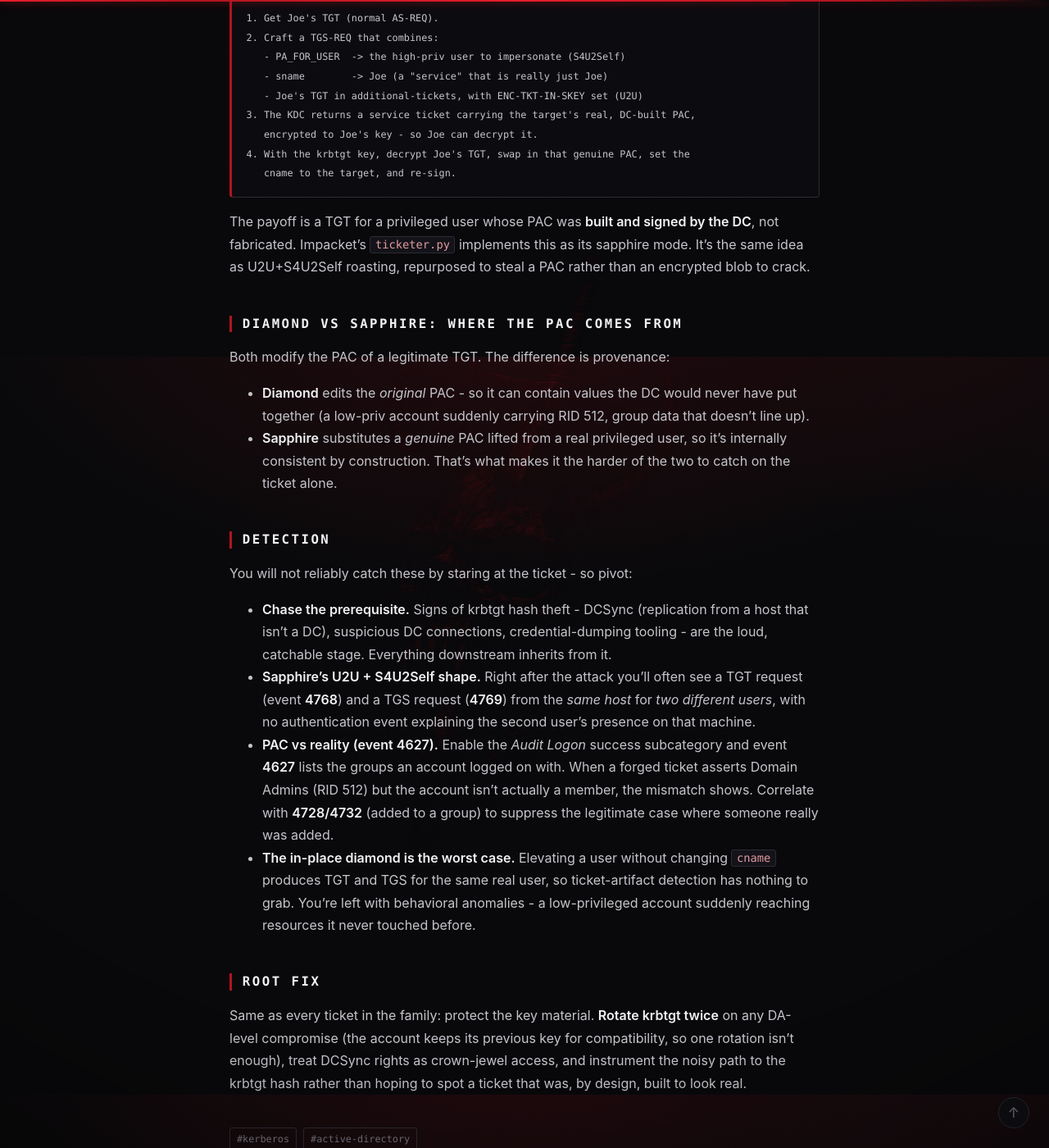
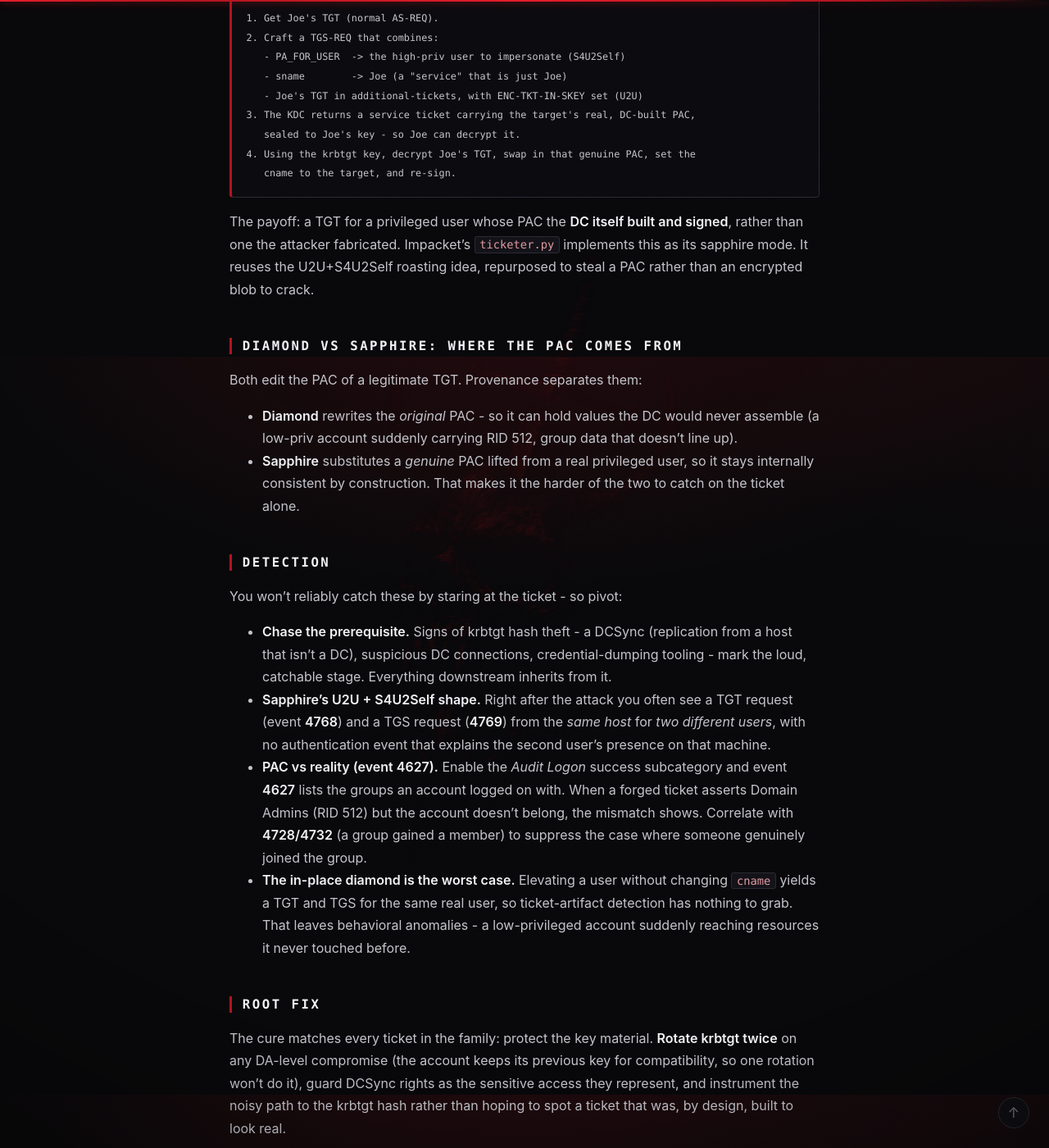
Before and after one commit to warpedatom/warpedatom.github.io, a Jekyll site: the page built from _posts/2026-08-03-diamond-and-sapphire-tickets.md, in a window 1280 px wide and 1400 px high, scrolled down 2265 px. Shown: the whole window at 82% size. Built offline with Jekyll 4.4.1, drawn with Linux system fonts in a browser that asks for light colours; comment, search, counter and statistics services are not loaded; some of the changed text lies outside the part shown.

Commit message:
Reword new posts to clear Vale write-good lint
Rewrite both new posts in active voice and drop weasel/wordy words so the
diff stops pushing reviewdog past GitHub's per-run annotation limit (which
was hard-failing the CI build step).

Co-Authored-By: Claude Opus 4.8 <noreply@anthropic.com>

````diff
--- a/_posts/2026-08-03-diamond-and-sapphire-tickets.md
+++ b/_posts/2026-08-03-diamond-and-sapphire-tickets.md
@@ -3,7 +3,7 @@ layout: post
 title: "Diamond and sapphire tickets"
 date: 2026-08-03
 tags: [kerberos, active-directory]
-description: "The gemstone tickets Unit 42 named: diamond and sapphire tickets both modify a real, KDC-issued TGT instead of forging one from scratch - and that single design choice is what breaks most golden-ticket detections."
+description: "The gemstone tickets Unit 42 named: diamond and sapphire tickets both edit a real, KDC-issued TGT instead of forging one from scratch - and that single design choice breaks most golden-ticket detections."
 series: kerberos
 ---
 
@@ -11,22 +11,21 @@ Golden and silver tickets forge a ticket *from nothing* - and that's exactly the
 seam most detections pull on. Unit 42 gave names to the two techniques that close
 that seam by starting from a **real, KDC-issued TGT** and editing it: the
 [diamond and sapphire tickets](https://unit42.paloaltonetworks.com/next-gen-kerberos-attacks/).
-Both still need the **krbtgt** key, so the root defense doesn't change - but
-because the ticket begins its life as a genuine one, the artifacts that give a
-golden ticket away largely disappear.
+Both still need the **krbtgt** key, so the root defense holds - but because the
+ticket begins life as a genuine one, the tells that expose a golden ticket vanish.
 
-I covered the golden/silver/diamond trio at a high level in
+I walked the golden/silver/diamond trio at a high level in
 [Golden, silver, and diamond tickets]({% post_url 2026-05-29-golden-silver-and-diamond-tickets %}).
 This post goes deeper on diamond and introduces its stealthier cousin.
 
 ## The shared prerequisite
 
-Every attack in this family decrypts and re-signs a TGT, and every TGT is
-encrypted and signed with the krbtgt account's key. So the entry fee is the same
-as a golden ticket: you need the **krbtgt hash or AES key**, typically pulled via
-DCSync after reaching Domain Admin. Getting there is loud - DCSync, LSASS access,
-replication from a non-DC - which is precisely where detection should live,
-because the tickets themselves are the quiet part.
+Each attack in this family decrypts and re-signs a TGT, and the krbtgt key both
+encrypts and signs every TGT. So the entry fee matches a golden ticket: you need
+the **krbtgt hash or AES key**, which typically comes from a DCSync after you
+reach Domain Admin. Getting there is loud - DCSync, LSASS access, replication
+from a host that isn't a DC - and that noise is where detection belongs, because
+the tickets themselves stay quiet.
 
 ## Diamond tickets
 
@@ -34,20 +33,20 @@ A diamond ticket takes a **legitimate TGT** and rewrites its PAC. The flow:
 
 ```text
 1. Obtain a real TGT for a user you control
-   - straight AS-REQ with the user's credentials, or
+   - a straight AS-REQ with the user's credentials, or
    - Rubeus /tgtdeleg to pull a usable TGT with no elevation
 2. Decrypt the TGT with the krbtgt key.
-3. Modify the PAC - add privileged group RIDs (512 = Domain Admins), etc.
+3. Edit the PAC - add privileged group RIDs (512 = Domain Admins), etc.
 4. Re-encrypt and re-sign with the krbtgt key.
 ```
 
-Because the ticket *started* as a real AS-REP from the DC, it carries the KDC's
-own lifetimes and internally consistent fields instead of the tooling defaults
-and implausible values that betray a forged-from-scratch golden ticket.
+Because the ticket *began* as a real AS-REP from the DC, it carries the KDC's own
+lifetimes and internally consistent fields - not the tooling defaults and
+implausible values that expose a forged-from-scratch golden ticket.
 
-With Rubeus, the `diamond` command does the whole sequence - request, decrypt,
+With Rubeus, the `diamond` command runs the whole sequence - request, decrypt,
 patch the PAC, re-sign - in one step. `/tgtdeleg` sources the base TGT without
-needing local admin:
+local admin:
 
 ```text
 Rubeus.exe diamond /tgtdeleg /enctype:aes ^
@@ -57,23 +56,22 @@ Rubeus.exe diamond /tgtdeleg /enctype:aes ^
   /createnetonly:C:\Windows\System32\cmd.exe /ptt
 ```
 
-Unit 42 splits diamond usage into two shapes, and the distinction matters for
-detection:
+Unit 42 splits diamond usage into two shapes, and the split drives detection:
 
 - **Impersonate a privileged user.** Change the `cname` *and* the PAC so the
-  ticket comes out under `administrator` with RID 512. This is the golden-ticket
-  outcome, reached the diamond way - a TGT with no matching AS exchange for that
-  user.
-- **Elevate the user in place.** Leave `cname` alone and only add the privileged
-  RIDs to the low-privileged user's PAC. Now the TGT and every downstream TGS are
-  for the *same real user*, backed by a real logon - so the "TGT with no
-  preceding authentication" tell never fires. This is the sneaky variant.
+  ticket comes out under `administrator` with RID 512. This reaches the
+  golden-ticket outcome the diamond way - a TGT with no matching AS exchange for
+  that user.
+- **Elevate the user in place.** Leave `cname` alone and add the privileged RIDs
+  to the low-privileged user's own PAC. Now the TGT and every downstream TGS name
+  the *same real user*, backed by a real logon - so the "TGT with no preceding
+  authentication" tell never fires. This is the sneaky variant.
 
 ## Sapphire tickets
 
-The sapphire ticket (Charlie Bromberg's technique) attacks the same PAC, but from
-a different angle. Instead of *editing* a PAC - which can leave it inconsistent
-with what the DC would actually issue - it **transplants a genuine one**.
+The sapphire ticket (Charlie Bromberg's technique) attacks the same PAC from a
+different angle. Rather than *edit* a PAC - which can leave it inconsistent with
+what the DC would issue - it **transplants a genuine one**.
 
 You start with the credentials of *any* domain user, call them Joe, and request
 Joe's TGT normally. Then you abuse **U2U + S4U2Self** to make the KDC hand you a
@@ -83,56 +81,56 @@ service ticket whose PAC belongs to a real high-privileged target:
 1. Get Joe's TGT (normal AS-REQ).
 2. Craft a TGS-REQ that combines:
    - PA_FOR_USER  -> the high-priv user to impersonate (S4U2Self)
-   - sname        -> Joe (a "service" that is really just Joe)
+   - sname        -> Joe (a "service" that is just Joe)
    - Joe's TGT in additional-tickets, with ENC-TKT-IN-SKEY set (U2U)
 3. The KDC returns a service ticket carrying the target's real, DC-built PAC,
-   encrypted to Joe's key - so Joe can decrypt it.
-4. With the krbtgt key, decrypt Joe's TGT, swap in that genuine PAC, set the
+   sealed to Joe's key - so Joe can decrypt it.
+4. Using the krbtgt key, decrypt Joe's TGT, swap in that genuine PAC, set the
    cname to the target, and re-sign.
 ```
 
-The payoff is a TGT for a privileged user whose PAC was **built and signed by the
-DC**, not fabricated. Impacket's `ticketer.py` implements this as its sapphire
-mode. It's the same idea as U2U+S4U2Self roasting, repurposed to steal a PAC
-rather than an encrypted blob to crack.
+The payoff: a TGT for a privileged user whose PAC the **DC itself built and
+signed**, rather than one the attacker fabricated. Impacket's `ticketer.py`
+implements this as its sapphire mode. It reuses the U2U+S4U2Self roasting idea,
+repurposed to steal a PAC rather than an encrypted blob to crack.
 
 ## Diamond vs sapphire: where the PAC comes from
 
-Both modify the PAC of a legitimate TGT. The difference is provenance:
+Both edit the PAC of a legitimate TGT. Provenance separates them:
 
-- **Diamond** edits the *original* PAC - so it can contain values the DC would
-  never have put together (a low-priv account suddenly carrying RID 512, group
-  data that doesn't line up).
+- **Diamond** rewrites the *original* PAC - so it can hold values the DC would
+  never assemble (a low-priv account suddenly carrying RID 512, group data that
+  doesn't line up).
 - **Sapphire** substitutes a *genuine* PAC lifted from a real privileged user, so
-  it's internally consistent by construction. That's what makes it the harder of
-  the two to catch on the ticket alone.
+  it stays internally consistent by construction. That makes it the harder of the
+  two to catch on the ticket alone.
 
 ## Detection
 
-You will not reliably catch these by staring at the ticket - so pivot:
+You won't reliably catch these by staring at the ticket - so pivot:
 
-- **Chase the prerequisite.** Signs of krbtgt hash theft - DCSync (replication
+- **Chase the prerequisite.** Signs of krbtgt hash theft - a DCSync (replication
   from a host that isn't a DC), suspicious DC connections, credential-dumping
-  tooling - are the loud, catchable stage. Everything downstream inherits from
+  tooling - mark the loud, catchable stage. Everything downstream inherits from
   it.
-- **Sapphire's U2U + S4U2Self shape.** Right after the attack you'll often see a
-  TGT request (event **4768**) and a TGS request (**4769**) from the *same host*
-  for *two different users*, with no authentication event explaining the second
+- **Sapphire's U2U + S4U2Self shape.** Right after the attack you often see a TGT
+  request (event **4768**) and a TGS request (**4769**) from the *same host* for
+  *two different users*, with no authentication event that explains the second
   user's presence on that machine.
 - **PAC vs reality (event 4627).** Enable the *Audit Logon* success subcategory
   and event **4627** lists the groups an account logged on with. When a forged
-  ticket asserts Domain Admins (RID 512) but the account isn't actually a member,
-  the mismatch shows. Correlate with **4728/4732** (added to a group) to suppress
-  the legitimate case where someone really was added.
+  ticket asserts Domain Admins (RID 512) but the account doesn't belong, the
+  mismatch shows. Correlate with **4728/4732** (a group gained a member) to
+  suppress the case where someone genuinely joined the group.
 - **The in-place diamond is the worst case.** Elevating a user without changing
-  `cname` produces TGT and TGS for the same real user, so ticket-artifact
-  detection has nothing to grab. You're left with behavioral anomalies - a
+  `cname` yields a TGT and TGS for the same real user, so ticket-artifact
+  detection has nothing to grab. That leaves behavioral anomalies - a
   low-privileged account suddenly reaching resources it never touched before.
 
 ## Root fix
 
-Same as every ticket in the family: protect the key material. **Rotate krbtgt
-twice** on any DA-level compromise (the account keeps its previous key for
-compatibility, so one rotation isn't enough), treat DCSync rights as crown-jewel
-access, and instrument the noisy path to the krbtgt hash rather than hoping to
-spot a ticket that was, by design, built to look real.
+The cure matches every ticket in the family: protect the key material. **Rotate
+krbtgt twice** on any DA-level compromise (the account keeps its previous key for
+compatibility, so one rotation won't do it), guard DCSync rights as the sensitive
+access they represent, and instrument the noisy path to the krbtgt hash rather
+than hoping to spot a ticket that was, by design, built to look real.
````
Also changed, not shown: _posts/2026-08-03-rebuilding-the-resources-page.md (+29 -28 lines).
